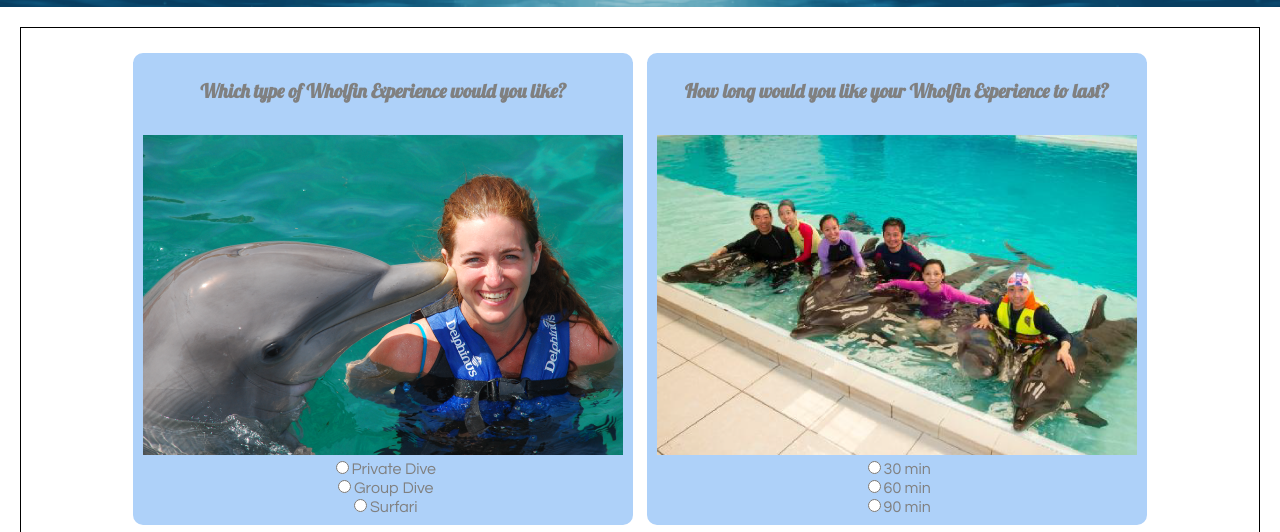
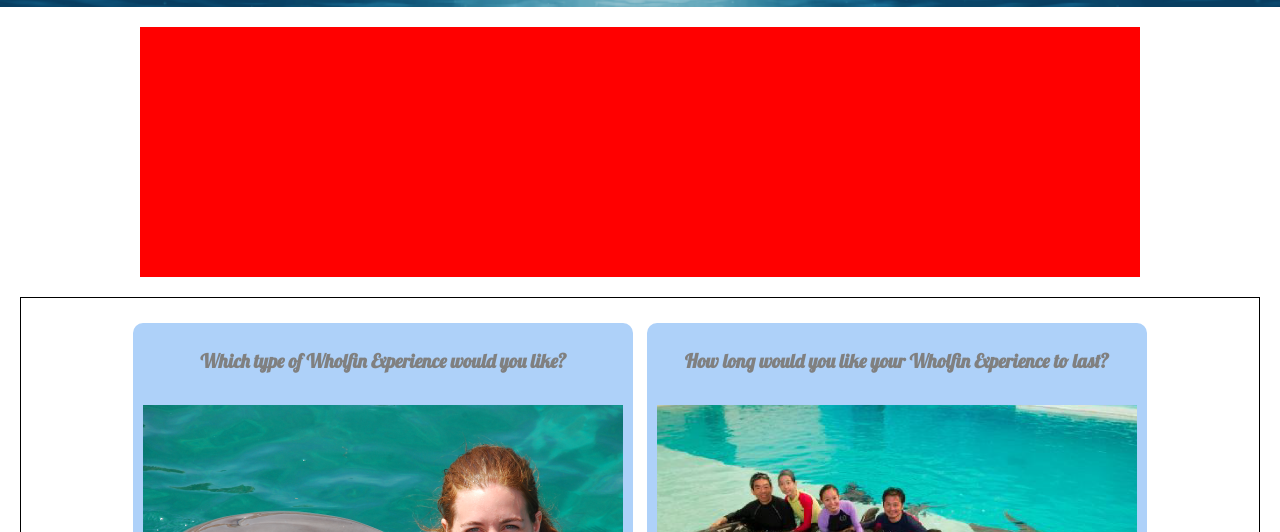
Before and after one commit to carlarenee/wholfin, a website: page index.html in a window 1280 px wide. Shown: the part 193-725 px from the top of the page. Drawn offline with Linux system fonts and the light colour scheme.

Commit message:
create new text box

```diff
--- a/css/style.css
+++ b/css/style.css
@@ -122,6 +122,14 @@
   background-color: orange;
 }
 
+#textbox {
+  width: 1000px;
+  height: 250px;
+  margin: 0 auto;
+  margin-top: 20px;
+  background-color: red;
+}
+
 #optionWrapper {
   margin: 0 auto;
   text-align: center;
--- a/index.html
+++ b/index.html
@@ -24,6 +24,9 @@
         </div>
     </header>
 
+  <div id="textbox">
+
+  </div>
 
   <div id="form">
 
@@ -31,7 +34,6 @@
 
 
     <div id="optionWrapper">
-
 
       <div id="package-type">
 
```
Also changed, not shown: js/app.js (line endings or trailing spaces).
